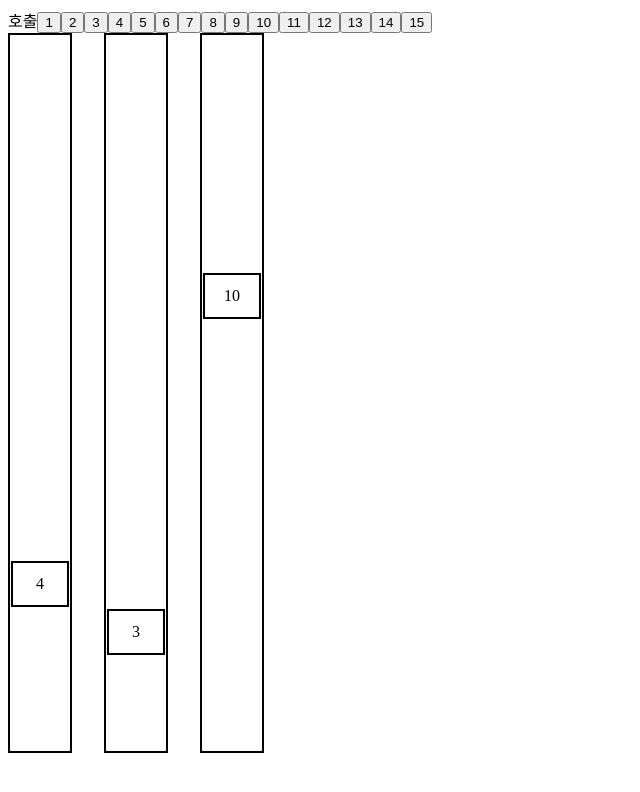
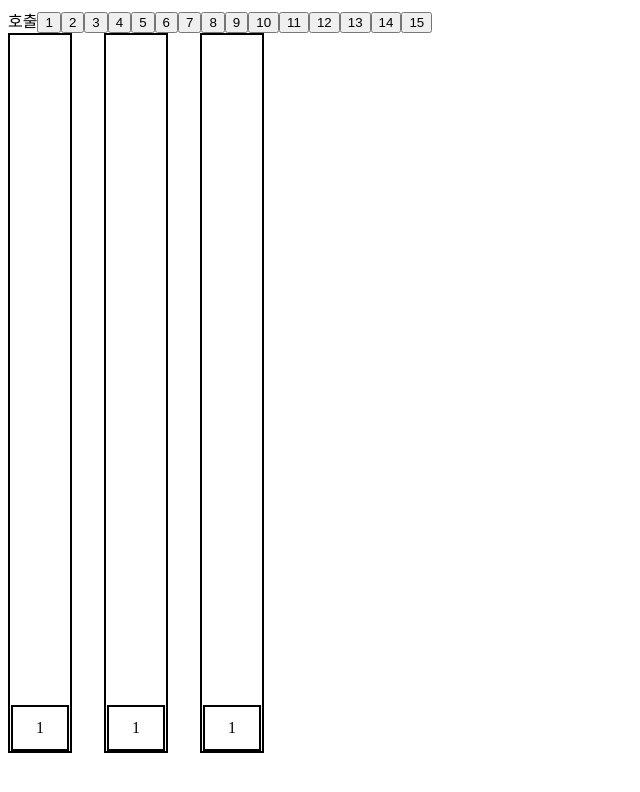
Before and after one commit to tnraro/elevator-demo, a React (Vite) app: page / in a window 1280 px wide. Shown: the top 792 px of the page, without its empty margins (0-640 px from the left). Built offline with nearby package versions, Linux system fonts and the light colour scheme.

Commit message:
implement calling elevators

```diff
--- a/src/app.css
+++ b/src/app.css
@@ -22,3 +22,8 @@
   place-items: center;
   transition: bottom 0.2s;
 }
+
+.elevator--moving {
+  color: red;
+  border-color: red;
+}
--- a/src/app.tsx
+++ b/src/app.tsx
@@ -1,20 +1,32 @@
 import { useEffect, useState } from "react";
 import "./app.css";
 
+interface Elevator {
+  id: number;
+  currentFloor: number;
+  targetFloor: number;
+  moves: number;
+}
+
 function App() {
   const [height, setHeight] = useState(15);
-  const [elevators, setElevators] = useState([1, 1, 1]);
+  const [elevators, setElevators] = useState<Elevator[]>([{
+    id: 0,
+    currentFloor: 1,
+    targetFloor: 1,
+    moves: 0,
+  }, {
+    id: 1,
+    currentFloor: 1,
+    targetFloor: 1,
+    moves: 0,
+  }, {
+    id: 2,
+    currentFloor: 1,
+    targetFloor: 1,
+    moves: 0,
+  }]);
   const buttons = Array.from({ length: height }, (_, i) => i + 1);
-
-  useEffect(() => {
-    // for test
-    const timer = setInterval(() => {
-      setElevators(Array.from({ length: 3 }).map(() => Math.random() * 15 + 1 | 0));
-    }, 1000);
-    return () => {
-      clearInterval(timer);
-    }
-  }, []);
 
   return (
     <>
@@ -23,18 +35,59 @@ function App() {
           호출
         </span>
         {buttons.map(button => (
-          <button key={button}>{button}</button>
+          <button
+            key={button}
+            onClick={() => {
+              callElevator(button);
+            }}>{button}</button>
         ))}
       </div>
       <div className="elevator-container">
-        {elevators.map(floor => (
-          <div className="elevator-shaft" style={{ "--height": height }}>
-            <div className="elevator" style={{ "--current-floor": floor }}>{floor}</div>
+        {elevators.map(({ id, currentFloor, targetFloor }) => (
+          <div key={id} className="elevator-shaft" style={{ "--height": height }}>
+            <div
+              className={[
+                "elevator",
+                currentFloor !== targetFloor && "elevator--moving",
+              ].filter(x => x).join(" ")}
+              style={{ "--current-floor": currentFloor }}
+              onTransitionEnd={() => {
+                moveElevator(id);
+              }}
+            >{currentFloor}</div>
           </div>
         ))}
       </div>
     </>
   )
+
+  function callElevator(floor: number) {
+    const elevator = findIdleElevator();
+    if (elevator == null) return;
+
+    moveElevator(elevator.id, floor);
+
+    function findIdleElevator() {
+      return elevators
+        .filter(elevator => elevator.currentFloor === elevator.targetFloor)
+        .sort((a, b) => a.moves - b.moves)
+        .at(0);
+    }
+  }
+
+  function moveElevator(id: Elevator["id"], targetFloor?: number) {
+    setElevators(elevators => elevators.map(e => {
+      if (e.id !== id) return e;
+      const target = targetFloor ?? e.targetFloor;
+      const direction = Math.sign(target - e.currentFloor);
+      return {
+        ...e,
+        currentFloor: e.currentFloor + direction,
+        targetFloor: target,
+        moves: e.moves + Math.abs(target - e.currentFloor),
+      }
+    }));
+  }
 }
 
 export default App;
```
